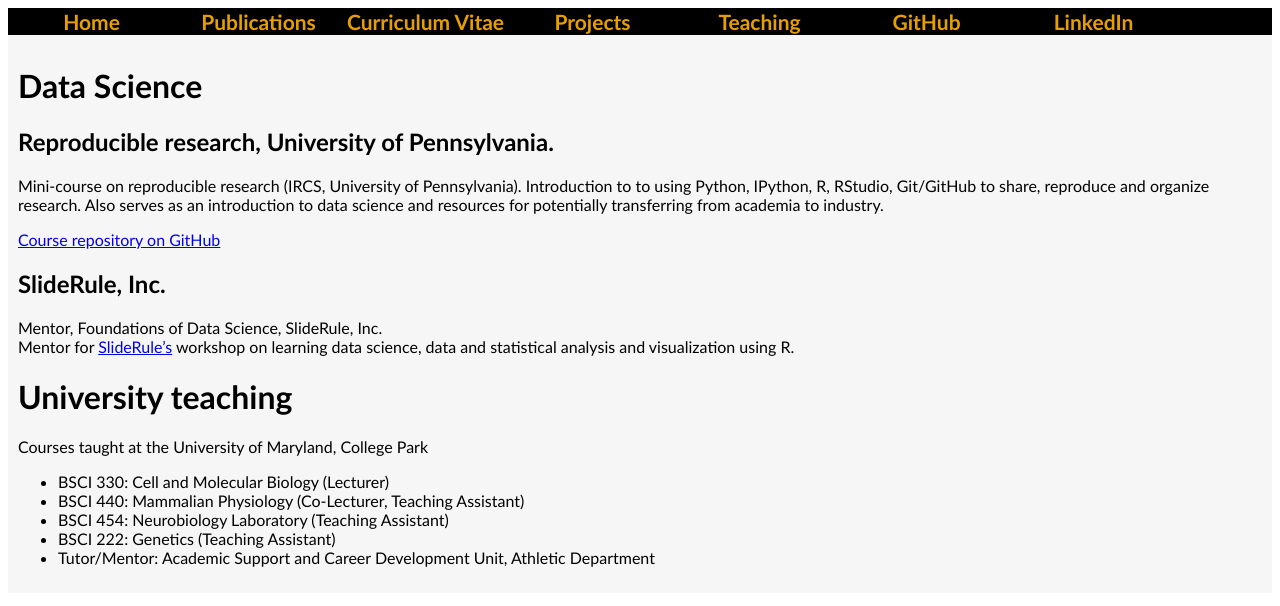
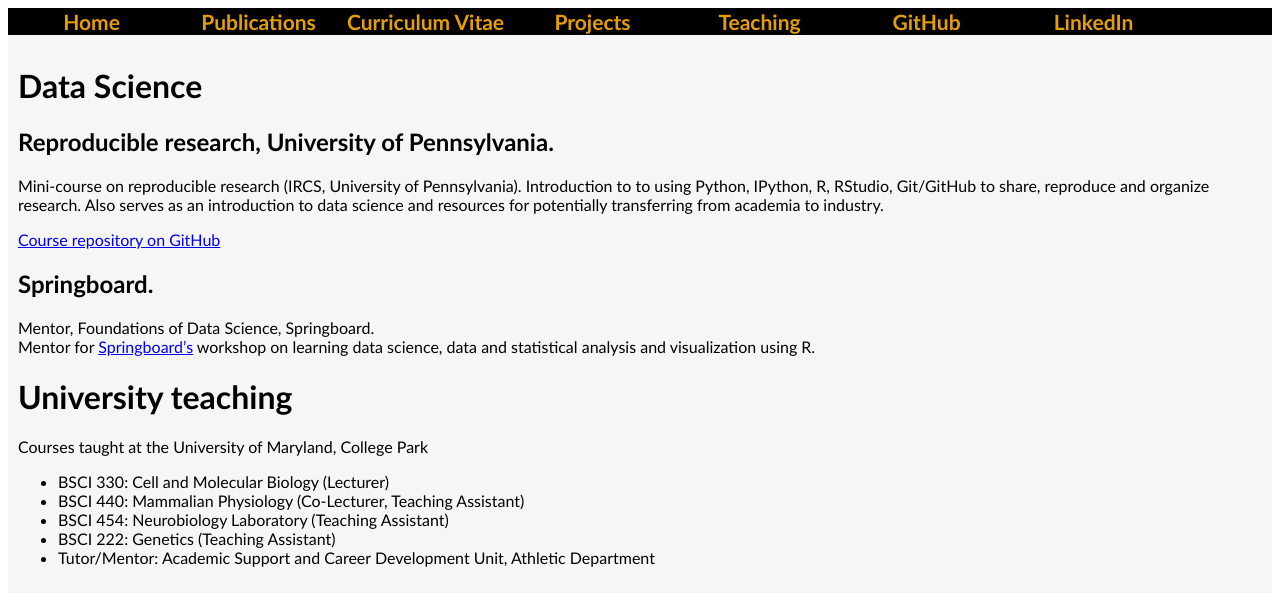
Before and after one commit to julian3rd/julian3rd.github.io, a Jekyll site: the page built from teaching.md, in a window 1280 px wide. Shown: the top 606 px of the page. Built offline with Jekyll 4.4.1, drawn with Linux system fonts in a browser that asks for light colours; Markdown is read by kramdown in place of the engine named in the settings.

Commit message:
updated teaching bio

```diff
--- a/teaching.md
+++ b/teaching.md
@@ -10,9 +10,9 @@
 
 [Course repository on GitHub](https://github.com/IRCS-analysis-mini-courses/reproducible-research)
 
-## SlideRule, Inc.
-Mentor, Foundations of Data Science, SlideRule, Inc.
-Mentor for [SlideRule's](https://www.mysliderule.com/workshops/data-science/) workshop on learning data science, data and statistical analysis and visualization using R.
+## Springboard.
+Mentor, Foundations of Data Science, Springboard.
+Mentor for [Springboard's](https://www.springboard.com/workshops/data-science/) workshop on learning data science, data and statistical analysis and visualization using R.
 
 # University teaching
 Courses taught at the University of Maryland, College Park
```
